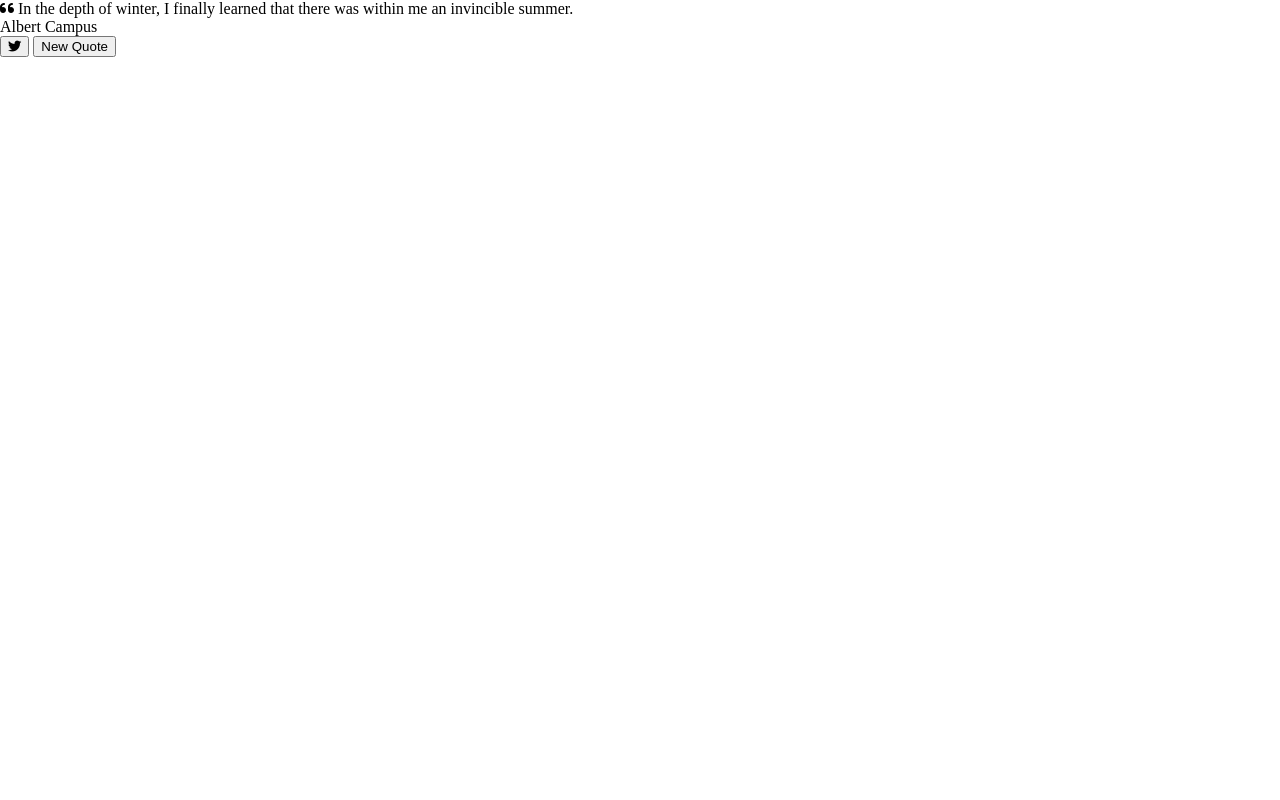
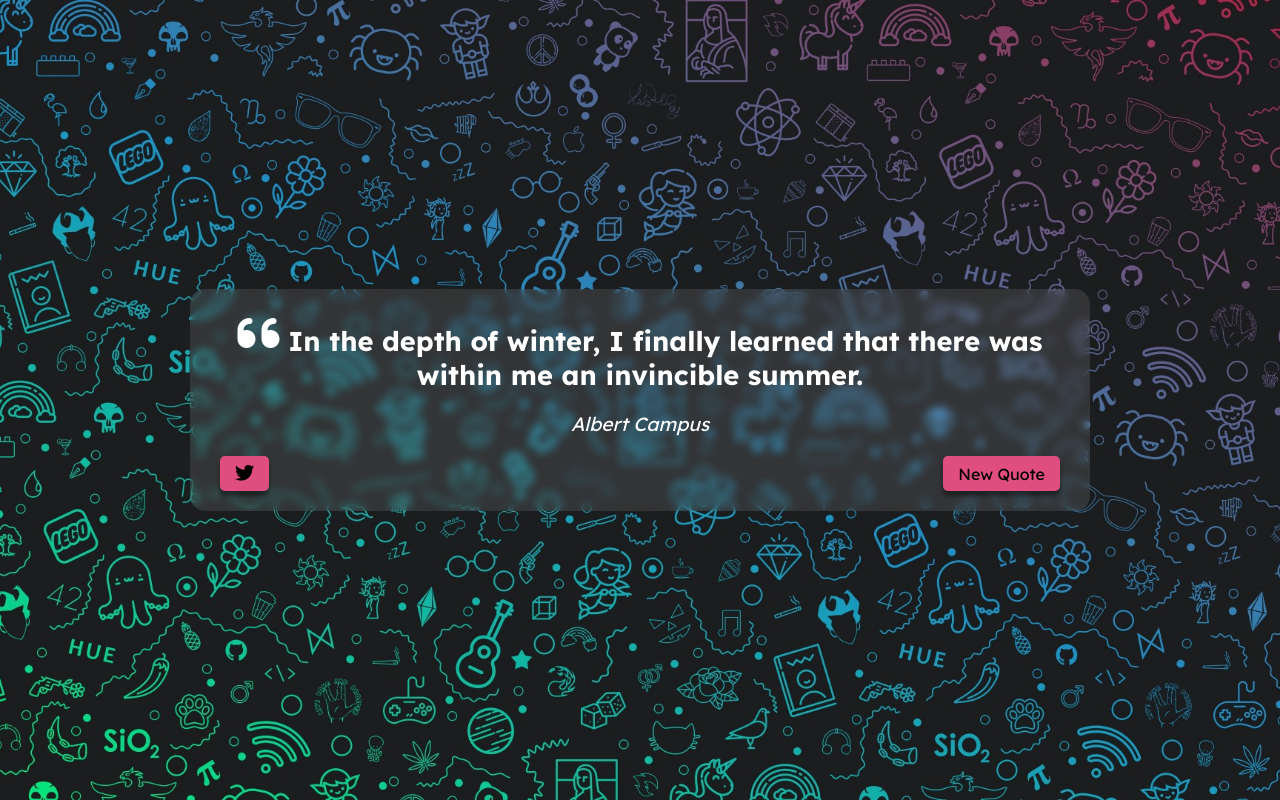
Before and after one commit to VinayakSuthar/quote-generator, a plain HTML site: page index.html in a window 1280 px wide. Drawn offline with Linux system fonts and the light colour scheme.

Commit message:
added styleing

```diff
--- a/style.css
+++ b/style.css
@@ -1,3 +1,5 @@
+@import url('https://fonts.googleapis.com/css2?family=Lexend+Deca:wght@400;700&display=swap');
+
 * {
   box-sizing: border-box;
 }
@@ -5,4 +7,96 @@
 body {
   margin: 0;
   min-height: 100vh;
+  display: grid;
+  place-items: center;
+  background: url("images/background.jpg") center center/cover no-repeat;
+  color: rgb(255, 255, 255);
+  font-family: 'Lexend Deca', sans-serif;
 }
+
+.quote-container {
+  width: auto;
+  max-width: 900px;
+  background-color: rgba(255, 255, 255,.1);
+  backdrop-filter: blur(5px);
+  text-align: center;
+  border-radius: 15px;
+  padding: 20px 30px;
+}
+
+.quote-text {
+  font-size: 1.7rem;
+  font-weight: 700;
+}
+
+.fa-quote-left {
+  font-size: 3rem;
+}
+
+.quote-author {
+  font-size: 1.2rem;
+  font-weight: 400;
+  font-style: italic;
+  margin-top: 20px;
+}
+
+.button-container {
+  display: flex;
+  justify-content: space-between;
+  margin-top: 20px;
+}
+
+button {
+  background-color: rgb(224, 78, 127);
+  padding: 7px 15px;
+  font-family: inherit;
+  font-size: 1rem;
+  border-radius: 5px;
+  border: none;
+  box-shadow: 0 5px 4px  rgba(0, 0, 0, 0.4);
+}
+
+button:active {
+  transform: translateY(4px);
+  box-shadow: 0 2px 4px  rgba(0, 0, 0, 0.2);
+}
+
+button:hover {
+  background-color: rgb(214, 65, 115);
+}
+
+#twitter {
+
+}
+
+.fab {
+  font-size: 1.2rem;
+}
+
+#twitter:hover {
+  color: rgb(56, 161, 243);
+}
+
+/* Media queries: Laptop */
+
+@media screen and (max-width: 1000px) {
+  .quote-container {
+    margin: auto 10px;
+  }
+}
+
+@media screen and (max-width: 600px) {
+  .quote-text {
+    font-size: 1.5rem;
+  }
+
+  .button-container {
+    flex-direction: column;
+    align-items: center;
+    row-gap: 10px;
+  }
+
+  button {
+    width: 150px;
+  }
+}
```
